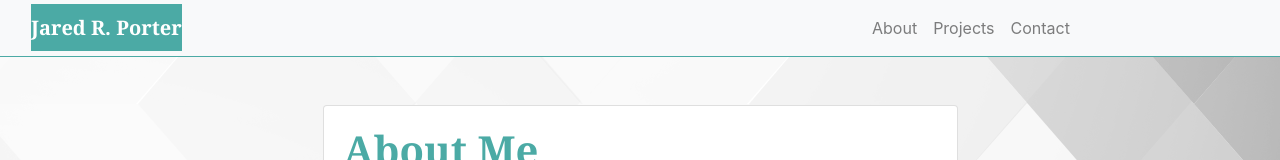
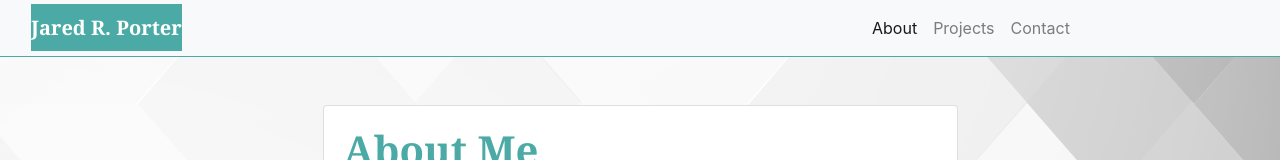
Before and after one commit to JaredP17/Portfolio, a React (Create React App) app: page / in a window 1280 px wide. Shown: the top 160 px of the page. Built offline with nearby package versions, Linux system fonts and the light colour scheme.

Commit message:
Routed about nav-link to root to avoid redundancy.

```diff
--- a/src/App.js
+++ b/src/App.js
@@ -12,7 +12,6 @@ function App() {
       <>
         <NavBar />
         <Route exact path="/" component={About} />
-        <Route path="/about" component={About} />
         <Route path="/projects" component={Projects} />
         <Route path="/contact" component={Contact} />
         <Footer />
--- a/src/components/NavBar.js
+++ b/src/components/NavBar.js
@@ -32,9 +32,9 @@ function NavBar() {
           <ul className="navbar-nav">
             <li className="nav-item">
               <Link
-                to="/about"
+                to="/"
                 className={
-                  location.pathname === "/about"
+                  location.pathname === "/"
                     ? "nav-link active"
                     : "nav-link"
                 }
```
